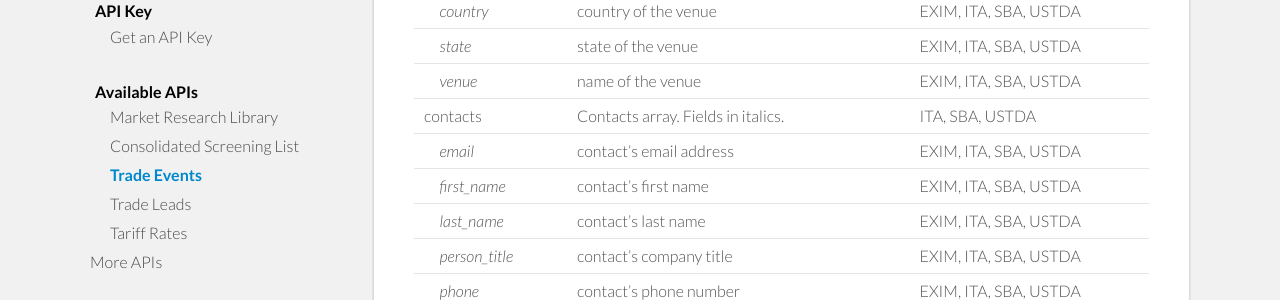
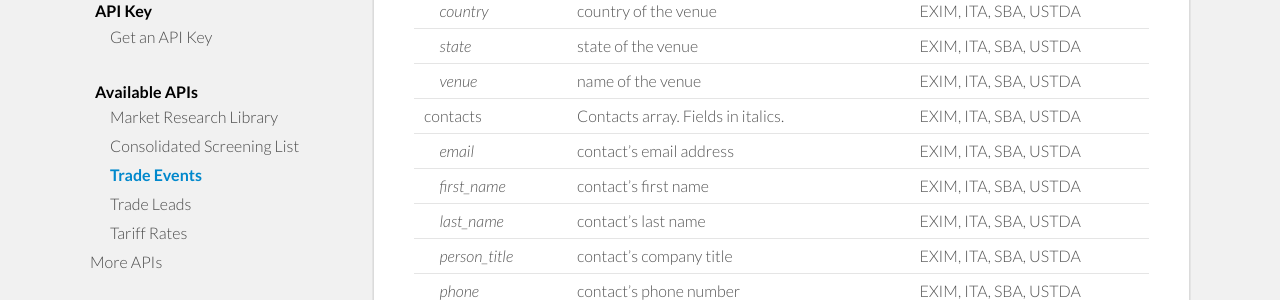
Before and after one commit to InternationalTradeAdministration/developerportal, a Jekyll site: the page built from _posts/v2/2015-02-14-trade-events.md, in a window 1280 px wide and 900 px high, scrolled down 2481 px. Shown: the part 154-454 px from the top of the window. Built offline with Jekyll 4.4.1, drawn with Linux system fonts in a browser that asks for light colours; nearby versions of some CDN libraries.

Commit message:
updated events doc

```diff
--- a/_posts/v2/2015-02-14-trade-events.md
+++ b/_posts/v2/2015-02-14-trade-events.md
@@ -110,7 +110,7 @@ Each event source returns a unique set of fields.
 | &nbsp;&nbsp;&nbsp;&nbsp; _country_            | country of the venue                    | EXIM, ITA, SBA, USTDA 						|
 | &nbsp;&nbsp;&nbsp;&nbsp; _state_              | state of the venue                      | EXIM, ITA, SBA, USTDA 						|
 | &nbsp;&nbsp;&nbsp;&nbsp; _venue_              | name of the venue                       | EXIM, ITA, SBA, USTDA 						|
-| contacts           | Contacts array. Fields in italics.              | ITA, SBA, USTDA 							|
+| contacts           | Contacts array. Fields in italics.              | EXIM, ITA, SBA, USTDA 							|
 | &nbsp;&nbsp;&nbsp;&nbsp; _email_              | contact's email address                 | EXIM, ITA, SBA, USTDA 						|
 | &nbsp;&nbsp;&nbsp;&nbsp; _first_name_         | contact's first name                    | EXIM, ITA, SBA, USTDA 						|
 | &nbsp;&nbsp;&nbsp;&nbsp; _last_name_          | contact's last name                     | EXIM, ITA, SBA, USTDA 						|
```
